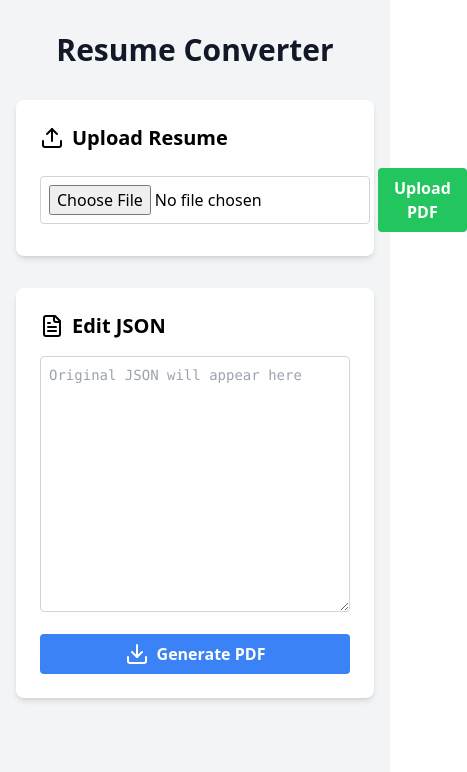
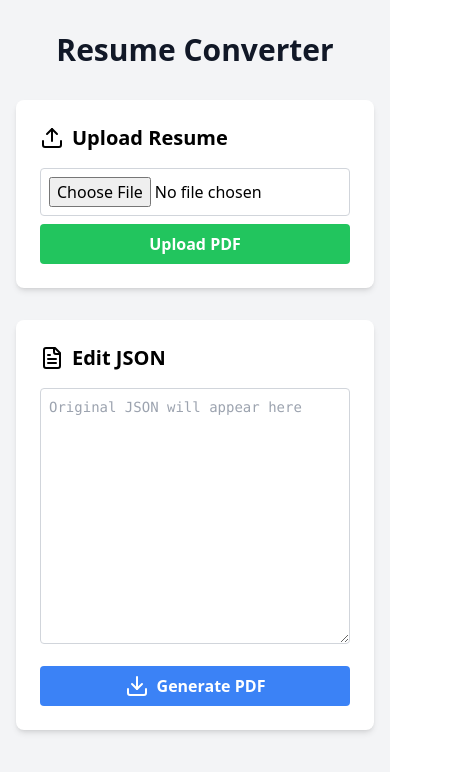
Before and after one commit to NuckyInSg/ResumeAgentFrontEnd, a React (Vite) app: page / in a window 390 px wide. Shown: the top 772 px of the page, 467 px wide, since content can reach past the window. Built offline with nearby package versions, Linux system fonts and the light colour scheme.

Commit message:
adapt to mobile end webpage

```diff
--- a/src/components/ResumeUploader.tsx
+++ b/src/components/ResumeUploader.tsx
@@ -14,14 +14,14 @@ const ResumeUploader: React.FC<ResumeUploaderProps> = ({ onUpload }) => {
   };
 
   return (
-    <form onSubmit={handleSubmit} className="flex items-center">
+    <form onSubmit={handleSubmit} className="flex flex-col sm:flex-row items-stretch sm:items-center">
       <input
         type="file"
         id="resumeFile"
         name="resumeFile"
         accept=".pdf"
         required
-        className="flex-grow mr-2 p-2 border border-gray-300 rounded"
+        className="flex-grow mb-2 sm:mb-0 sm:mr-2 p-2 border border-gray-300 rounded"
       />
       <button
         type="submit"
--- a/vite.config.ts
+++ b/vite.config.ts
@@ -4,4 +4,8 @@ import react from '@vitejs/plugin-react';
 // https://vitejs.dev/config/
 export default defineConfig({
   plugins: [react()],
+  server: {
+    host: '0.0.0.0',
+    port: 5173,
+  },
 });
```
